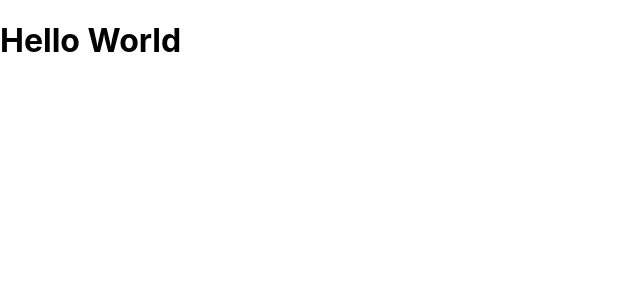
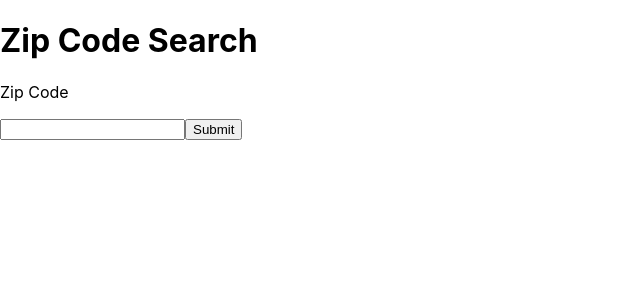
Before and after one commit to Shadytreez/zip-city-api, a React (Create React App) app: page / in a window 1280 px wide. Shown: the top 300 px of the page, without its empty margins (0-640 px from the left). Built offline with nearby package versions, Linux system fonts and the light colour scheme.

Commit message:
add form

```diff
--- a/src/App.js
+++ b/src/App.js
@@ -3,8 +3,17 @@ import React from 'react';
 
 class App extends React.Component{
 
+
+
   render(){
-    return <h1>Hello World</h1>
+    return (
+    <div>
+      <h1>Zip Code Search</h1>
+      <form id ="form">
+         <p>Zip Code </p> <input type="text"/>
+         <button type ="button" > Submit</button>
+       </form>
+    </div>)
   }
 }
 export default App;
```
